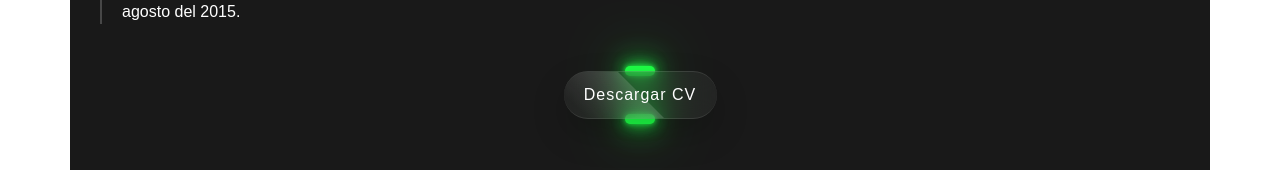
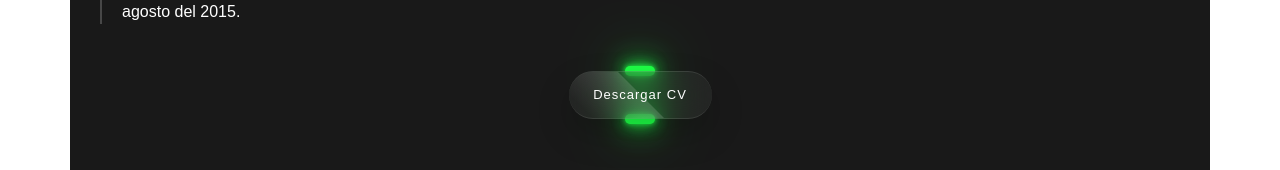
Before and after one commit to DarinelCIgarroa/PersonalPortfolio, a Vue app: page /Curriculum in a window 1280 px wide. Shown: the part 1172-1342 px from the top of the page. Built offline with nearby package versions, Linux system fonts and the light colour scheme.

Commit message:
:bug: Corregi error de descarga CV

```diff
--- a/public/index.html
+++ b/public/index.html
@@ -5,6 +5,7 @@
   <meta charset="utf-8">
   <meta http-equiv="X-UA-Compatible" content="IE=edge">
   <meta name="viewport" content="width=device-width,initial-scale=1.0">
+  <link rel="icon" href="<%= BASE_URL %>cv.pdf">
   <title>
     <%= htmlWebpackPlugin.options.title %>
   </title>
--- a/src/views/Resume.vue
+++ b/src/views/Resume.vue
@@ -73,7 +73,7 @@
         </div>
       </div>
       <div class="download-cv">
-        <div class="btn"><a download="cv" href="../../public/cv.pdf">Descargar CV</a></div>
+        <div class="btn"><a download="Darinel Cigarroa CV" href="/cv.pdf">Descargar CV</a></div>
       </div>
     </div>
   </section>
@@ -148,7 +148,7 @@
 
 .download-cv .btn{
   position: relative;
-  width: 155px;
+  width: 145px;
   height: 50px;
   margin: 20px;
 }
@@ -170,15 +170,18 @@
   color: #fff;
   z-index: 1;
   font-weight: 400;
+  font-size: 13px;
   letter-spacing: 1px;
   text-decoration: none;
   overflow: hidden;
   transition: 0.5s;
   backdrop-filter: blur(15px);
 }
+
 .download-cv .btn:hover a{
   letter-spacing: 3px;
 }
+
 .download-cv .btn a::before{
   content: "";
   position: absolute;
@@ -190,9 +193,11 @@
   transform: skewX(45deg) translateX(0);
   transition: 0.5s;
 }
+
 .download-cv .btn:hover a::before{
   transform: skewX(45deg) translateX(200%);
 }
+
 .download-cv .btn::before{
   content: "";
   position: absolute;
@@ -206,6 +211,7 @@
   transition: 0.5s;
   transition-delay: 0s;
 }
+
 .download-cv .btn:hover::before {
   bottom: 0;
   height: 50%;
@@ -213,6 +219,7 @@
   border-radius: 30px;
   transition-delay: 0.5s;
 }
+
 .download-cv .btn::after {
   content: "";
   position: absolute;
@@ -226,6 +233,7 @@
   transition: 0.5s;
   transition-delay: 0s;
 }
+
 .download-cv .btn:hover::after {
   top: 0;
   height: 50%;
@@ -233,6 +241,7 @@
   border-radius: 30px;
   transition-delay: 0.5s;
 }
+
 .download-cv .btn::after,
 .download-cv .btn::before{
   background: #1eff45;
--- a/vue.config.js
+++ /dev/null
@@ -1,7 +0,0 @@
-// vue.config.js
-module.exports = {
-    chainWebpack: (config) => {
-        // Remove prefetch plugin and that's it!
-        config.plugins.delete('prefetch')
-    }
-}
```
